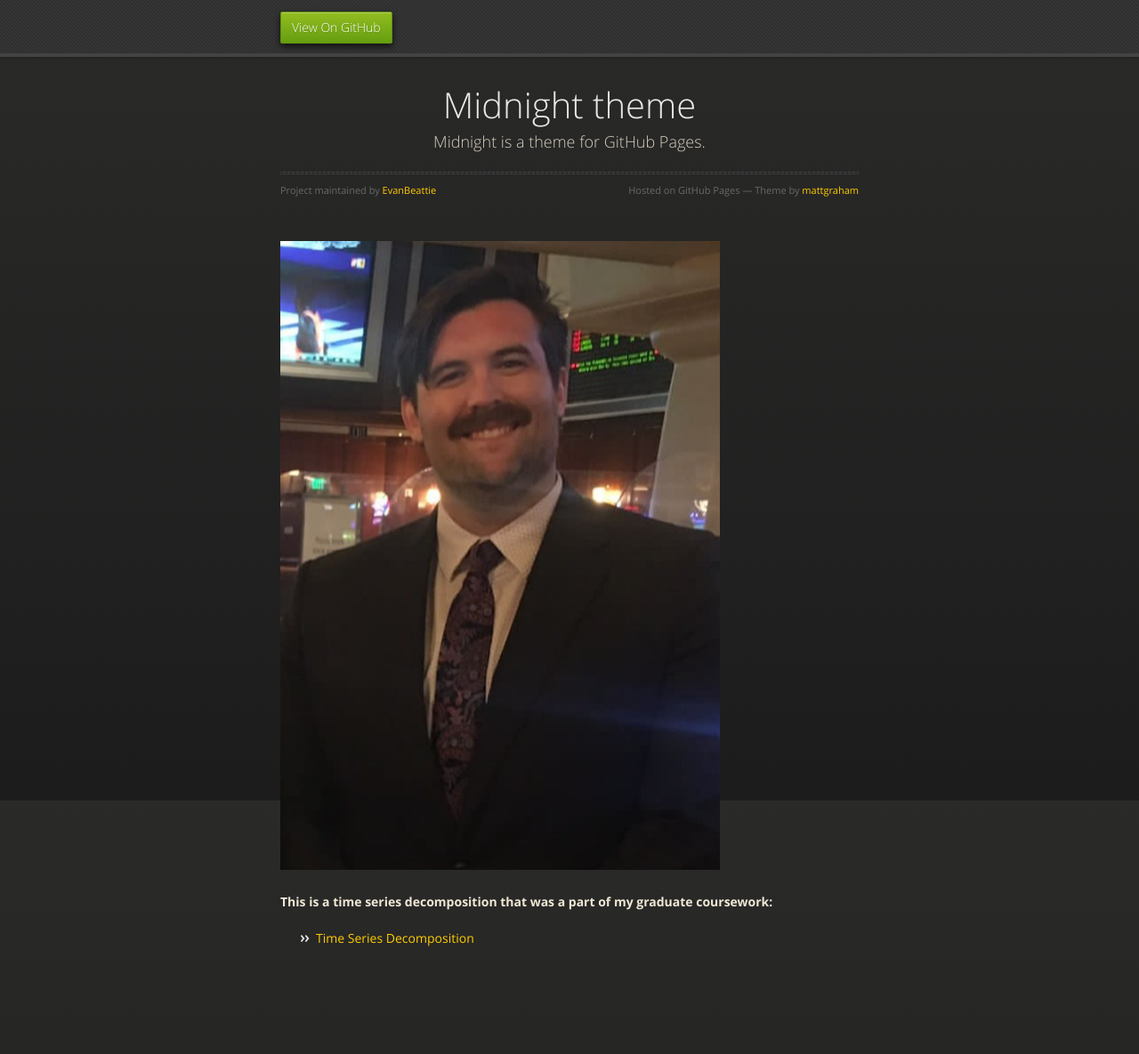
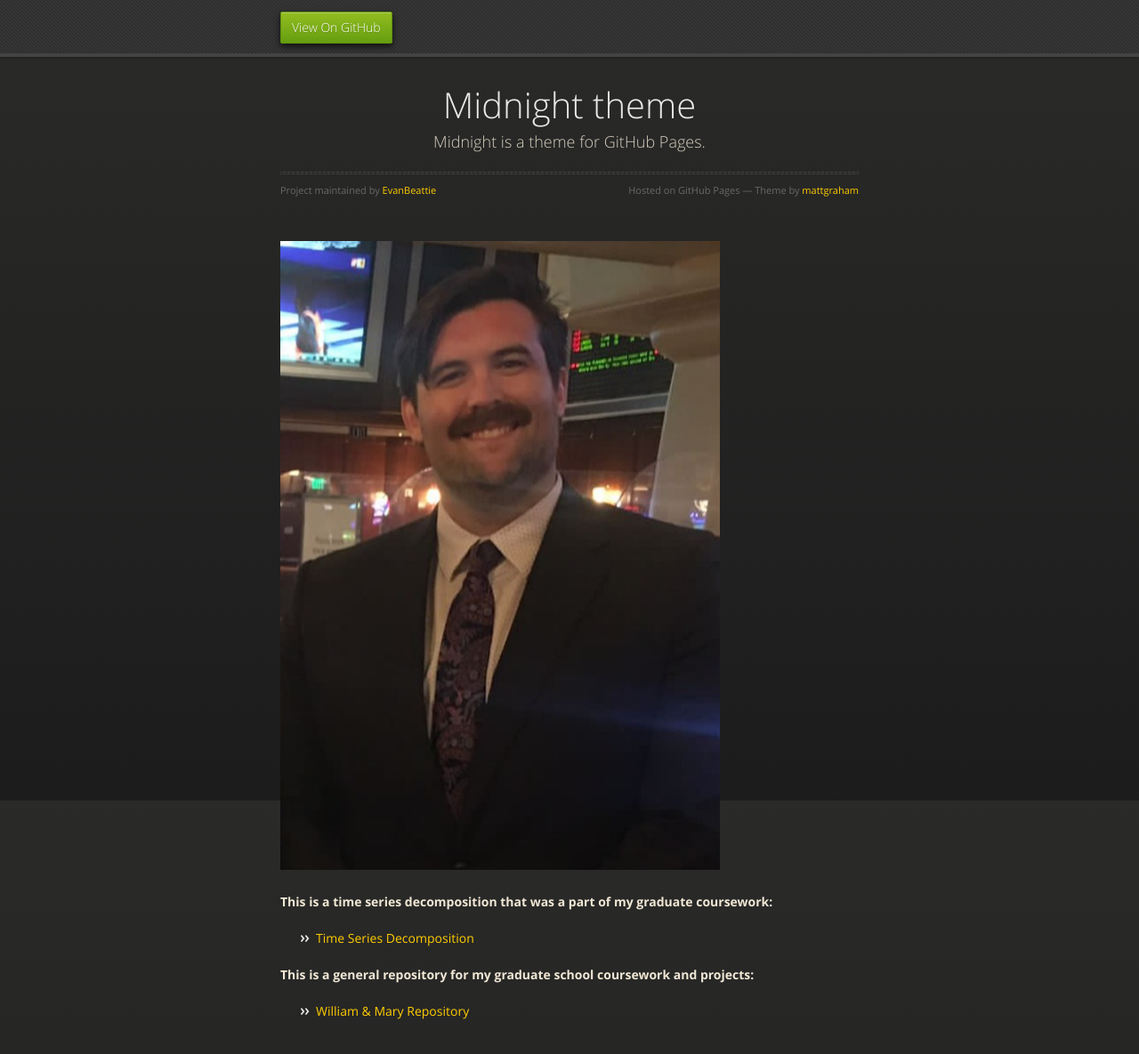
Before and after one commit to EvanBeattie/EvanBeattie.github.io, a Jekyll site: the page built from index.md, in a window 1280 px wide and 1257 px high. Shown: the top 1185 px of the window at 89% size. Built offline with Jekyll 4.4.1, drawn with Linux system fonts in a browser that asks for light colours; our own code applies the rules of GitHub Pages for plain Markdown files.

Commit message:
Update index.md

```diff
--- a/index.md
+++ b/index.md
@@ -7,3 +7,6 @@ description: My portfolio
 
 **This is a time series decomposition that was a part of my graduate coursework:**
 - [Time Series Decomposition](/timeseries/index.md)
+
+**This is a general repository for my graduate school coursework and projects:**
+- [William & Mary Repository](/WM/index.md)
```
